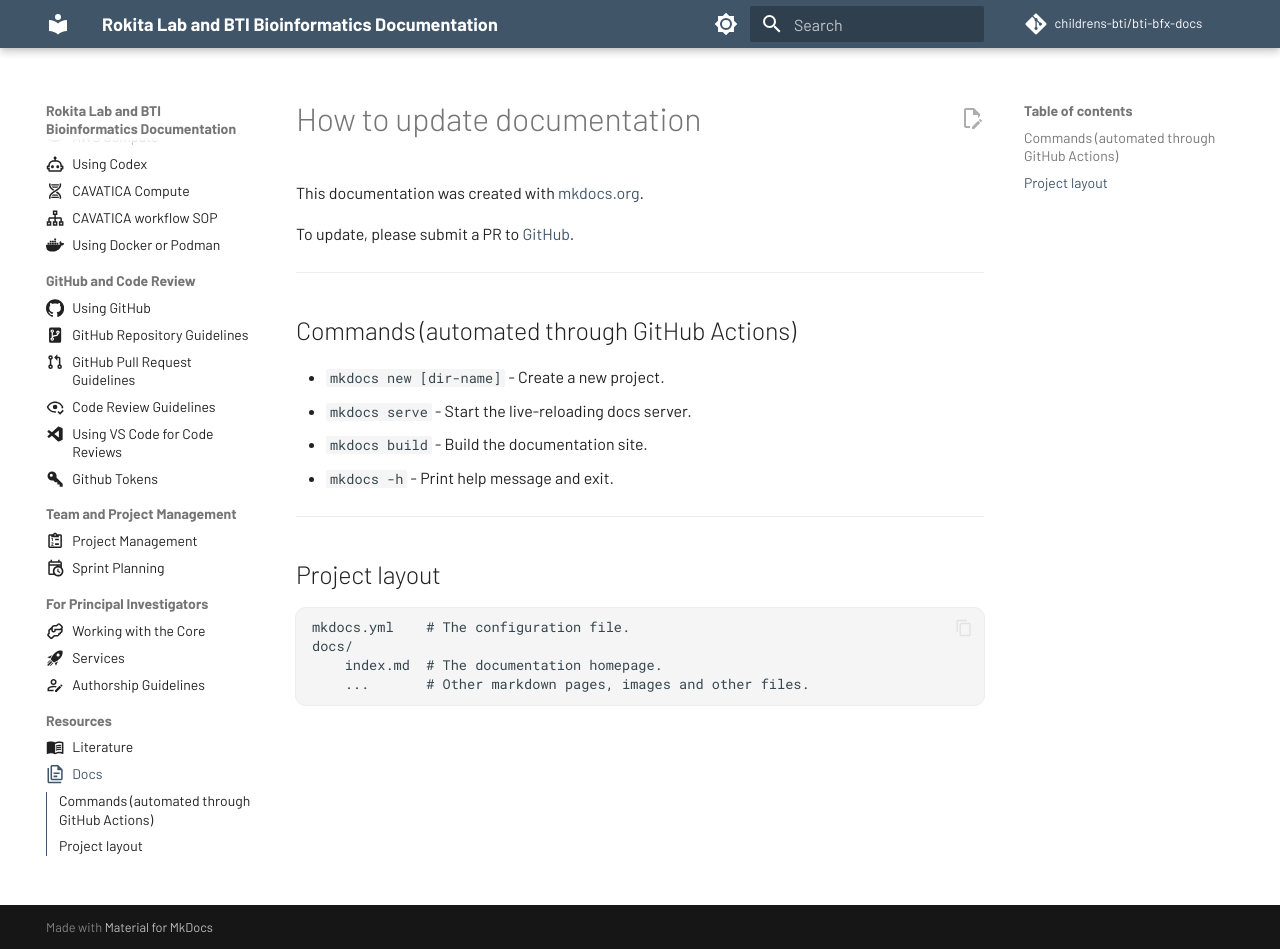
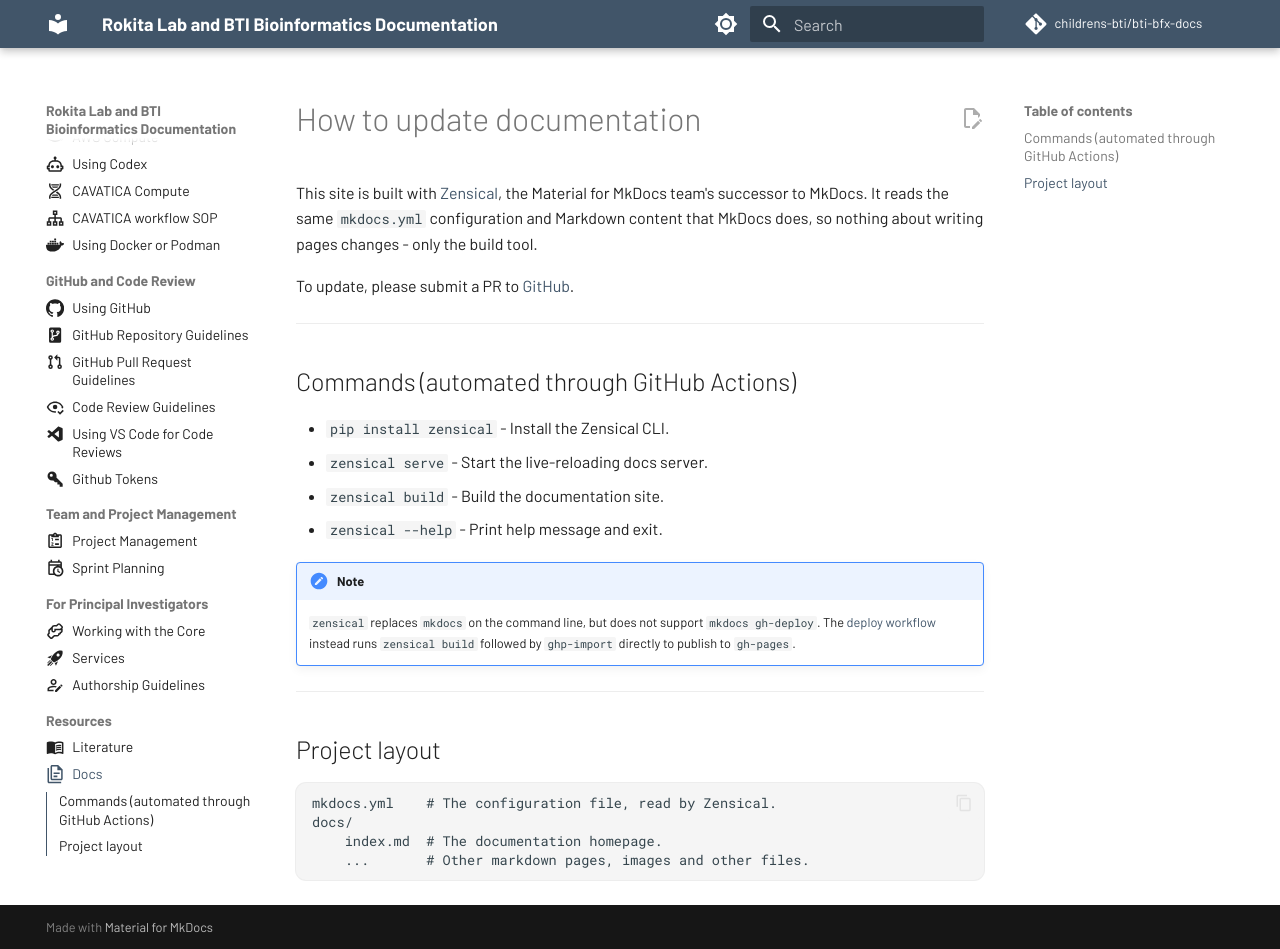
Before and after one commit to childrens-bti/bti-bfx-docs, an MkDocs documentation site: the page built from docs/docs-resources.md, in a window 1280 px wide and 949 px high. Built offline with MkDocs 1.6.1 and Material for MkDocs 9.7.7, drawn with Linux system fonts in a browser that asks for light colours; comment, search, counter and statistics services are not loaded.

Commit message:
Switch site build from MkDocs to Zensical
Zensical (built by the Material for MkDocs team as its MkDocs 1.x
successor) reads the same mkdocs.yml and docs/ content unchanged, so
this is a CI/tooling swap rather than a content migration. Verified
locally: zensical build --strict on the current config produces the
same page set as mkdocs build --strict, admonitions/icons/cross-links
all render, and the git-revision-date-localized plugin - technically
still "backlog" per Zensical's own compatibility page - already works
correctly in practice.

- deploy.yaml/preview.yaml: pip install zensical instead of
  mkdocs+mkdocs-material+the revision-date plugin; zensical build
  replaces mkdocs build. zensical has no gh-deploy equivalent, so
  deploy.yaml now calls ghp-import directly with the same flags mkdocs
  gh-deploy uses internally (--push --force --no-jekyll), verified
  locally against a throwaway branch (not pushed).
- mkdocs.yml: pin theme.variant: modern explicitly (real Material
  ignores this key; Zensical defaults to it anyway, but this makes the
  choice legible in config rather than implicit).
- docs-resources.md: describe Zensical as the build tool and note the
  gh-deploy replacement, since this page is the "how the docs site
  works" reference.

Co-Authored-By: Claude Sonnet 5 <noreply@anthropic.com>

```diff
--- a/docs/docs-resources.md
+++ b/docs/docs-resources.md
@@ -4,7 +4,7 @@ icon: material/file-document-multiple-outline
 
 # How to update documentation
 
-This documentation was created with [mkdocs.org](https://www.mkdocs.org).
+This site is built with [Zensical](https://zensical.org), the Material for MkDocs team's successor to MkDocs. It reads the same `mkdocs.yml` configuration and Markdown content that MkDocs does, so nothing about writing pages changes - only the build tool.
 
 To update, please submit a PR to [GitHub](https://github.com/childrens-bti/bti-bfx-docs).
 
@@ -12,16 +12,19 @@ To update, please submit a PR to [GitHub](https://github.com/childrens-bti/bti-b
 
 ## Commands (automated through GitHub Actions)
 
-* `mkdocs new [dir-name]` - Create a new project.
-* `mkdocs serve` - Start the live-reloading docs server.
-* `mkdocs build` - Build the documentation site.
-* `mkdocs -h` - Print help message and exit.
+* `pip install zensical` - Install the Zensical CLI.
+* `zensical serve` - Start the live-reloading docs server.
+* `zensical build` - Build the documentation site.
+* `zensical --help` - Print help message and exit.
+
+!!! note
+    `zensical` replaces `mkdocs` on the command line, but does not support `mkdocs gh-deploy`. The [deploy workflow](https://github.com/childrens-bti/bti-bfx-docs/blob/main/.github/workflows/deploy.yaml) instead runs `zensical build` followed by `ghp-import` directly to publish to `gh-pages`.
 
 ---
 
 ## Project layout
 
-    mkdocs.yml    # The configuration file.
+    mkdocs.yml    # The configuration file, read by Zensical.
     docs/
         index.md  # The documentation homepage.
         ...       # Other markdown pages, images and other files.
--- a/mkdocs.yml
+++ b/mkdocs.yml
@@ -58,6 +58,7 @@ nav:
 theme:
   name: material
   custom_dir: overrides
+  variant: modern
   font:
     text: Barlow
     code: Roboto Mono
```
Also changed, not shown: 2 other files.
